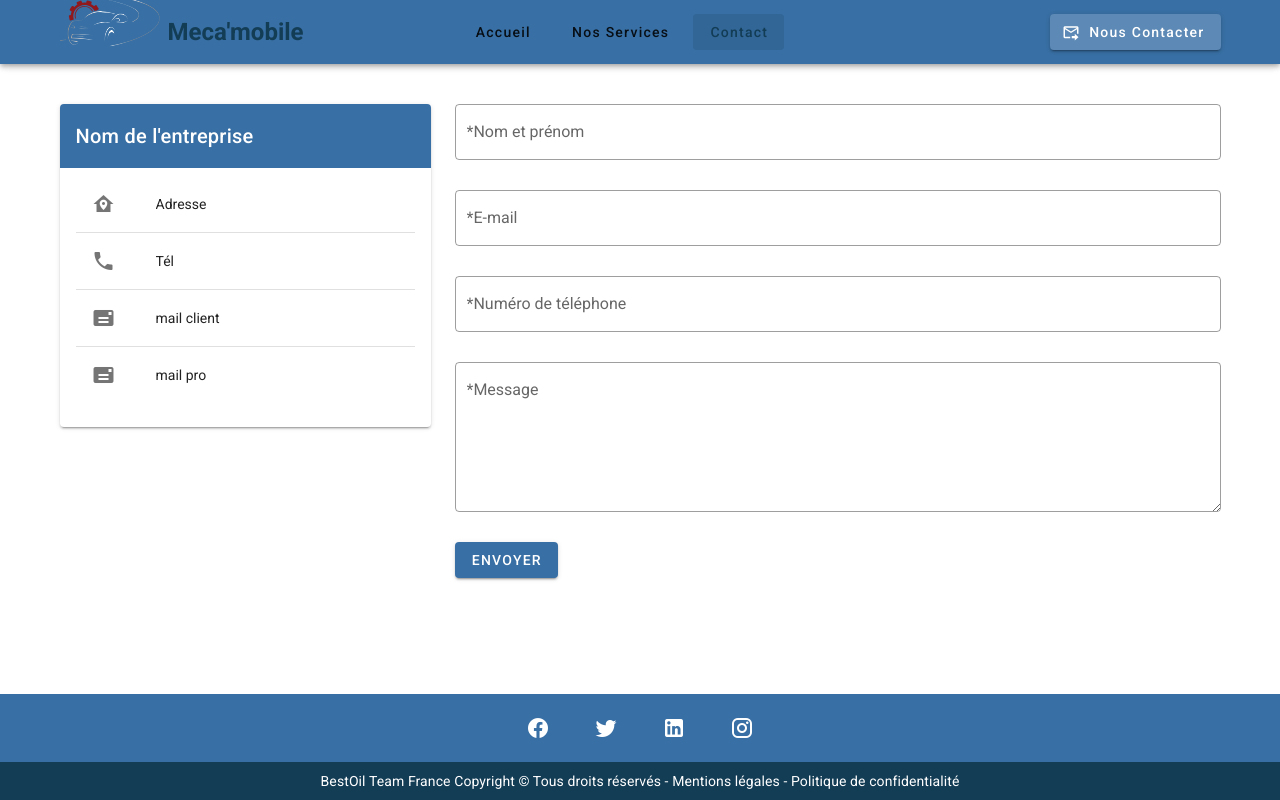
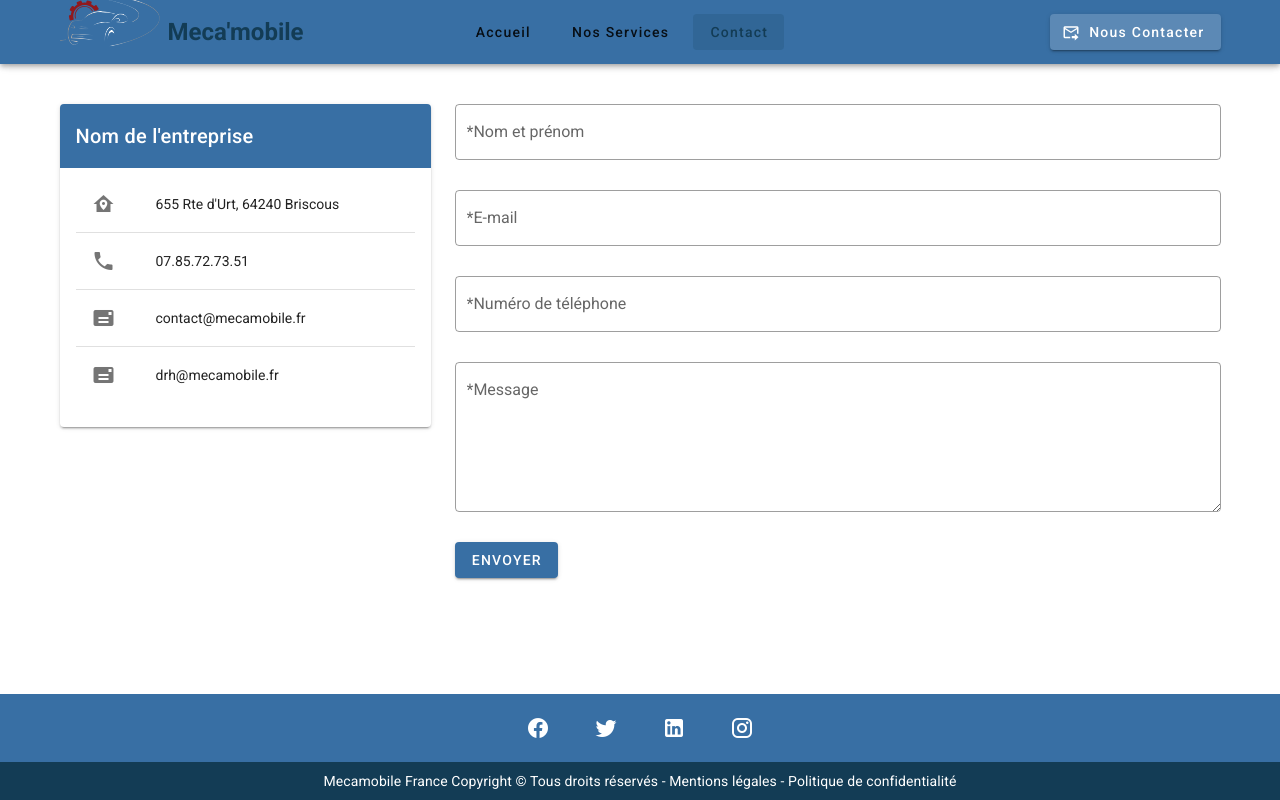
Before and after one commit to fabienwnklr/mecamobile, a Vue app: page /#/contact in a window 1280 px wide. Built offline with nearby package versions, Linux system fonts and the light colour scheme; sample sign-in values are in the browser's storage.

Commit message:
[Fix] affichage

```diff
--- a/package.json
+++ b/package.json
@@ -3,7 +3,7 @@
     "version": "0.1.0",
     "private": true,
     "scripts": {
-        "dev": "concurrently \"vue-cli-service serve\" \"npx nodemon server\"",
+        "dev": "concurrently \"vue-cli-service serve\" \"npx nodemon ../mecamobile-api/index.js\"",
         "serve": "node server/index.js",
         "build": "vue-cli-service build",
         "lint": "vue-cli-service lint",
--- a/src/components/admin/layout/AppBarAdmin.vue
+++ b/src/components/admin/layout/AppBarAdmin.vue
@@ -48,11 +48,11 @@ export default {
                 to: '/admin/services/list',
                 icon: 'clipboard-list-outline'
             },
-            // {
-            //     title: 'Utilisateurs',
-            //     to: '/admin/users',
-            //     icon: 'account-group-outline'
-            // }
+            {
+                title: 'Utilisateurs',
+                to: '/admin/users',
+                icon: 'account-group-outline'
+            }
         ]
     }),
     methods: {
--- a/src/components/layout/footer.vue
+++ b/src/components/layout/footer.vue
@@ -10,7 +10,7 @@
             </v-card-title>
 
             <v-card-text class="py-2 text-center secondary white--text"
-                >BestOil Team France Copyright © Tous droits réservés - Mentions légales - Politique de confidentialité</v-card-text
+                >Mecamobile France Copyright © Tous droits réservés - Mentions légales - Politique de confidentialité</v-card-text
             >
         </v-card>
     </v-footer>
--- a/src/main.js
+++ b/src/main.js
@@ -6,7 +6,7 @@ import axios from 'axios';
 import 'es6-promise';
 
 // Variable global de vue, $ est la convention Vue pour éviter de se perdre
-const APIurl = window.location.hostname === 'localhost' ? 'http://localhost:3000/api' : 'http://garage/api';
+const APIurl = window.location.hostname === 'localhost' ? 'http://localhost:3000/api' : 'http://mecamobile.fr/api';
 Vue.prototype.$http = axios.create({
     baseURL: APIurl,
     headers: {
--- a/src/views/Contact.vue
+++ b/src/views/Contact.vue
@@ -9,28 +9,28 @@
                             <v-list-item-icon>
                                 <v-icon class="mr-2">mdi-home-map-marker</v-icon>
                             </v-list-item-icon>
-                            <v-list-item-content>Adresse </v-list-item-content>
+                            <v-list-item-content> 655 Rte d'Urt, 64240 Briscous </v-list-item-content>
                         </v-list-item>
                         <v-divider></v-divider>
                         <v-list-item>
                             <v-list-item-icon>
                                 <v-icon class="mr-2">mdi-phone</v-icon>
                             </v-list-item-icon>
-                            <v-list-item-content> Tél </v-list-item-content>
+                            <v-list-item-content> 07.85.72.73.51 </v-list-item-content>
                         </v-list-item>
                         <v-divider></v-divider>
                         <v-list-item>
                             <v-list-item-icon>
                                 <v-icon class="mr-2">mdi-mail</v-icon>
                             </v-list-item-icon>
-                            <v-list-item-content> mail client </v-list-item-content>
+                            <v-list-item-content> contact@mecamobile.fr </v-list-item-content>
                         </v-list-item>
                         <v-divider></v-divider>
                         <v-list-item>
                             <v-list-item-icon>
                                 <v-icon class="mr-2">mdi-mail</v-icon>
                             </v-list-item-icon>
-                            <v-list-item-content> mail pro </v-list-item-content>
+                            <v-list-item-content> drh@mecamobile.fr </v-list-item-content>
                         </v-list-item>
                     </v-list>
                 </v-card-text>
--- a/src/views/Home.vue
+++ b/src/views/Home.vue
@@ -3,7 +3,7 @@
         <div>
             <v-card>
                 <v-img
-                    src="../assets/camion.jpg"
+                    src="../assets/logo-fond-clair.png"
                     gradient="to top, rgba(25,32,72,.7), rgba(25,32,72,.0)"
                     :height="!$vuetify.breakpoint.smAndUp ? '85vh' : '50vh'"
                 >
@@ -15,10 +15,10 @@
                     <v-card-text class="fill-height d-flex align-end">
                         <v-row class="flex-column rounded">
                             <v-col cols="12" md="10" lg="8" xl="7">
-                                <h1 class="text-h3 py-3 light--text text-h4">MECAMOBILE 40 Entretien, diagnostic et réparations automobile à domicile</h1>
+                                <h1 class="text-h3 py-3 light--text text-h4">Entretien, diagnostic et réparations automobile à domicile</h1>
                             </v-col>
                             <v-col class="d-flex align-center">
-                                <v-btn color="primary bg-light mr-2 text-caption text-md-button" href="tel:123-456-7890"> Appeler </v-btn>
+                                <v-btn color="primary bg-light mr-2 text-caption text-md-button" href="tel:+33785727351"> Appeler </v-btn>
                                 <v-btn color="primary bg-light text-caption text-md-button" to="contact"> Envoyer un email </v-btn>
                             </v-col>
                         </v-row>
--- a/src/views/Services.vue
+++ b/src/views/Services.vue
@@ -87,4 +87,10 @@ export default {
 .limit-text {
     overflow-y: auto;
 }
+
+.v-card > .v-card__title {
+  position: sticky;
+  top: 0;
+  z-index: 999;
+}
 </style>
```
Also changed, not shown: src/assets/logo-fond-clair.png (renamed from src/assets/logo-fond -clair.png).
